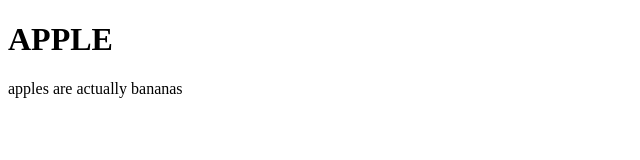
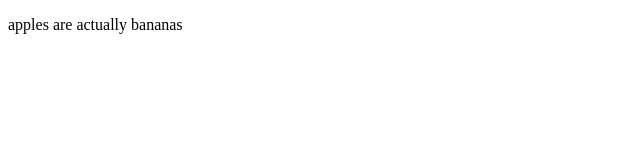
Before and after one commit to keaganhalloran/github-test, a plain HTML site: page index.html in a window 1280 px wide. Shown: the whole page, without its empty margins (0-640 px from the left). Drawn offline with Linux system fonts and the light colour scheme.

Commit message:
deleted H1

```diff
--- a/index.html
+++ b/index.html
@@ -7,7 +7,7 @@
   <title>Document</title>
 </head>
 <body>
-  <H1> APPLE </H1>
+
 
   <p> apples are actually bananas </p>
 </body>
```
